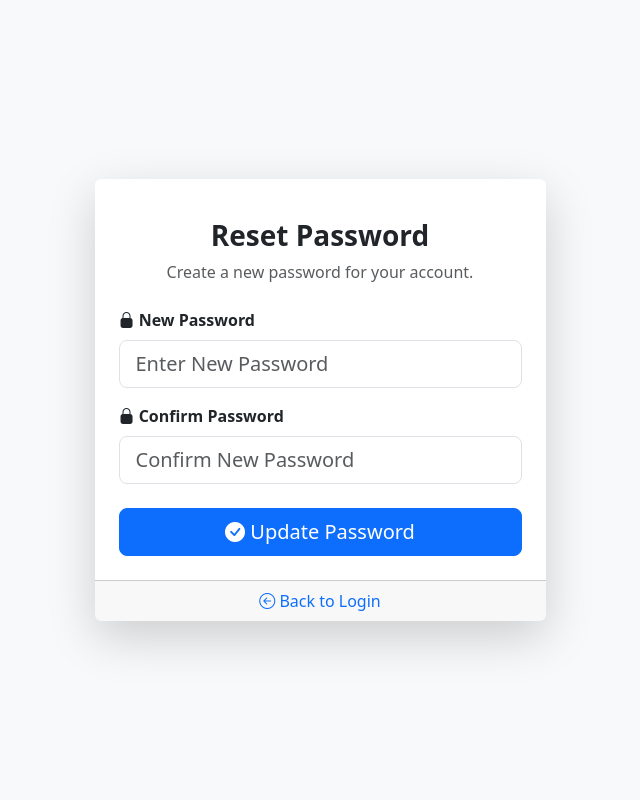
After one commit to Longkumer87/law-justice, a PHP site: page /resetpassword.php in a window 1280 px wide. The commit adds this page. Shown: the whole page, without its empty margins (320-960 px from the left). Run offline with PHP 8.4, Linux system fonts and the light colour scheme.

Commit message:
added frogot password and resetpassword

```diff
--- /dev/null
+++ b/resetpassword.php
@@ -0,0 +1,111 @@
+<!DOCTYPE html>
+<html lang="en">
+
+<head>
+    <meta charset="UTF-8">
+    <meta name="viewport" content="width=device-width, initial-scale=1.0">
+    <title>Reset Password | Case Tracking Management System</title>
+
+
+    <link href="https://cdn.jsdelivr.net/npm/bootstrap@5.3.7/dist/css/bootstrap.min.css" rel="stylesheet">
+    <link href="https://cdn.jsdelivr.net/npm/bootstrap-icons@1.13.1/font/bootstrap-icons.css" rel="stylesheet">
+</head>
+
+<body class="bg-light">
+
+<div class="container">
+
+    <div class="row justify-content-center align-items-center min-vh-100">
+
+        <div class="col-12 col-sm-10 col-md-8 col-lg-5">
+
+            <div class="card shadow-lg border-0">
+
+                <!-- Body -->
+                <div class="card-body p-4">
+
+                    <div class="text-center mb-4">
+                        <h3 class="mt-3 fw-bold">
+                            Reset Password
+                        </h3>
+
+                        <p class="text-muted mb-0">
+                            Create a new password for your account.
+                        </p>
+
+                    </div>
+
+                    <form action="update_password.php" method="POST">
+
+                        <!-- New Password -->
+                        <div class="mb-3">
+
+                            <label class="form-label fw-semibold">
+                                <i class="bi bi-lock-fill"></i>
+                                New Password
+                            </label>
+
+                            <input
+                                type="password"
+                                name="new_password"
+                                class="form-control form-control-lg"
+                                placeholder="Enter New Password"
+                                required>
+
+                        </div>
+
+                        <!-- Confirm Password -->
+                        <div class="mb-4">
+
+                            <label class="form-label fw-semibold">
+                                <i class="bi bi-lock-fill"></i>
+                                Confirm Password
+                            </label>
+
+                            <input
+                                type="password"
+                                name="confirm_password"
+                                class="form-control form-control-lg"
+                                placeholder="Confirm New Password"
+                                required>
+
+                        </div>
+
+                        <!-- Update Button -->
+                        <div class="d-grid">
+
+                            <button type="submit" class="btn btn-primary btn-lg">
+                                <i class="bi bi-check-circle-fill"></i>
+                                Update Password
+                            </button>
+
+                        </div>
+
+                    </form>
+
+                </div>
+
+                <!-- Footer -->
+                <div class="card-footer text-center">
+
+                    <a href="index.php" class="text-decoration-none">
+                        <i class="bi bi-arrow-left-circle"></i>
+                        Back to Login
+                    </a>
+
+                </div>
+
+            </div>
+
+        </div>
+
+    </div>
+
+</div>
+
+<!-- Bootstrap JS -->
+<script src="https://cdn.jsdelivr.net/npm/bootstrap@5.3.7/dist/js/bootstrap.bundle.min.js"></script>
+
+</body>
+
+</html>
```
Also changed, not shown: forgotpassword.php (added, +73 -0 lines), index.php (+4 -6 lines).
